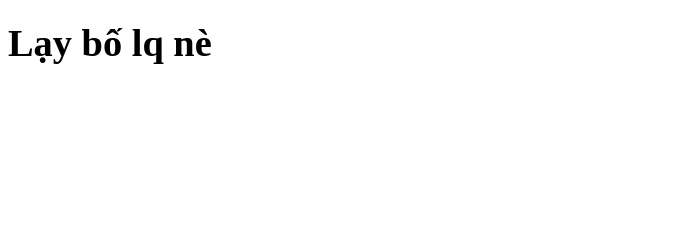
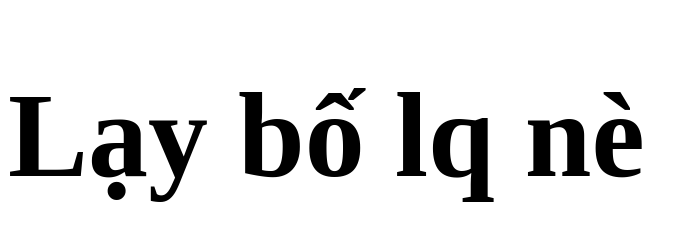
Before and after one commit to jaykilz/laybo, a plain HTML site: page index.html in a window 1280 px wide. Shown: the whole page, without its empty margins (0-697 px from the left). Drawn offline with Linux system fonts and the light colour scheme.

Commit message:
big final

```diff
--- a/index.html
+++ b/index.html
@@ -5,7 +5,7 @@
 
 </head>
 <body>
-<h1 style="text-size-adjust: 30px;"><big>Lạy bố lq nè</big></h1>
+<h1 style="font-size: 100px;"><big>Lạy bố lq nè</big></h1>
 </body>
 
 </html>
```
